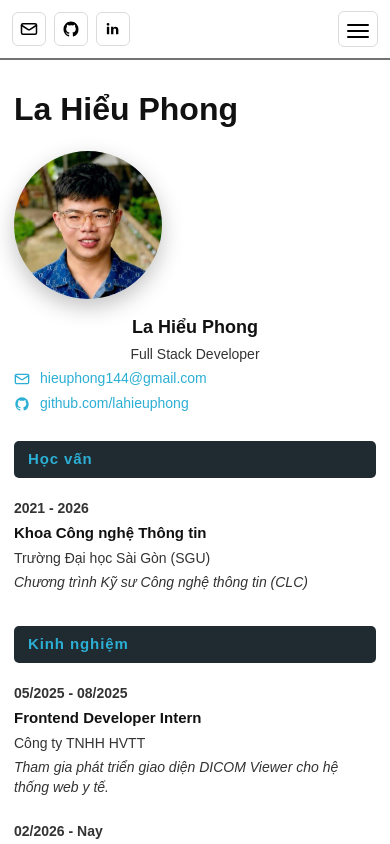
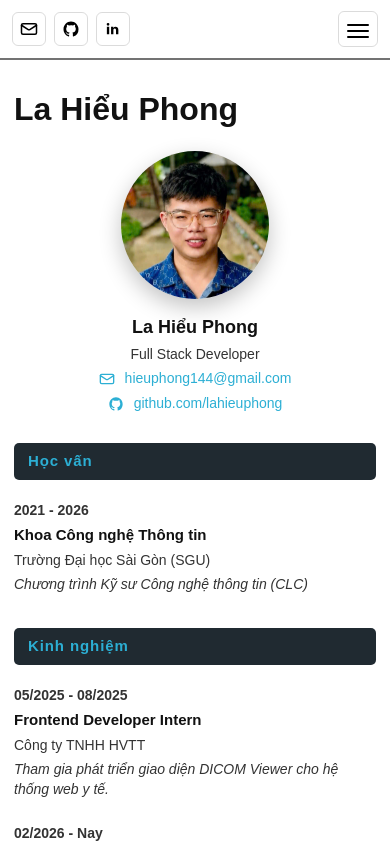
Before and after one commit to lahieuphong/lahieuphong-cv, a Next.js app: page /about in a window 390 px wide. Shown: the top 844 px of the page. Built offline with nearby package versions, Linux system fonts and the light colour scheme.

Commit message:
Improve about page responsive layout

```diff
--- a/src/app/globals.css
+++ b/src/app/globals.css
@@ -262,6 +262,7 @@ a:hover {
 .about-content {
   display: grid;
   gap: 34px;
+  min-width: 0;
 }
 
 .about-section h2 {
@@ -285,6 +286,7 @@ a:hover {
   display: grid;
   grid-template-columns: 150px minmax(0, 1fr);
   gap: 24px;
+  min-width: 0;
 }
 
 .about-row p {
@@ -297,9 +299,11 @@ a:hover {
 .about-entry {
   display: grid;
   gap: 4px;
+  min-width: 0;
   color: var(--publication-muted);
   font-size: 16px;
   line-height: 1.45;
+  overflow-wrap: anywhere;
 }
 
 .about-entry strong {
@@ -328,10 +332,11 @@ a:hover {
   display: grid;
   justify-items: start;
   gap: 5px;
+  min-width: 0;
 }
 
 .about-profile img {
-  width: 230px;
+  width: min(230px, 100%);
   aspect-ratio: 1;
   border-radius: 999px;
   object-fit: cover;
@@ -372,6 +377,12 @@ a:hover {
   grid-template-columns: 18px minmax(0, 1fr);
   align-items: center;
   gap: 8px;
+  max-width: 100%;
+}
+
+.about-profile-link span:last-child {
+  min-width: 0;
+  overflow-wrap: anywhere;
 }
 
 .about-profile-link-icon {
@@ -1127,6 +1138,28 @@ a:hover {
   }
 }
 
+@media (max-width: 900px) {
+  .about-layout {
+    grid-template-columns: 1fr;
+    gap: 30px;
+  }
+
+  .about-profile {
+    order: -1;
+    justify-items: center;
+    text-align: center;
+  }
+
+  .about-profile img {
+    width: 190px;
+  }
+
+  .about-profile-link {
+    justify-self: center;
+    text-align: left;
+  }
+}
+
 @media (max-width: 768px) {
   .cv-wrapper {
     padding: calc(var(--navbar-height) + 12px) 0 12px;
@@ -1183,14 +1216,6 @@ a:hover {
   .about-shell h1 {
     margin-bottom: 28px;
     font-size: 38px;
-  }
-
-  .about-layout {
-    grid-template-columns: 1fr;
-  }
-
-  .about-profile {
-    order: -1;
   }
 
   .about-profile img {
@@ -1373,6 +1398,39 @@ a:hover {
   }
 }
 
+@media (max-width: 380px) {
+  .about-page {
+    --publication-page-padding-x: 10px;
+  }
+
+  .about-shell h1 {
+    font-size: 28px;
+  }
+
+  .about-content {
+    gap: 26px;
+  }
+
+  .about-section h2 {
+    padding: 8px 10px;
+    font-size: 14px;
+  }
+
+  .about-profile img {
+    width: 132px;
+  }
+
+  .about-profile-link {
+    grid-template-columns: 16px minmax(0, 1fr);
+    gap: 6px;
+  }
+
+  .about-profile-link-icon {
+    width: 14px;
+    height: 14px;
+  }
+}
+
 @media (max-width: 480px) {
   .personal-info-grid {
     grid-template-columns: 1fr;
```
